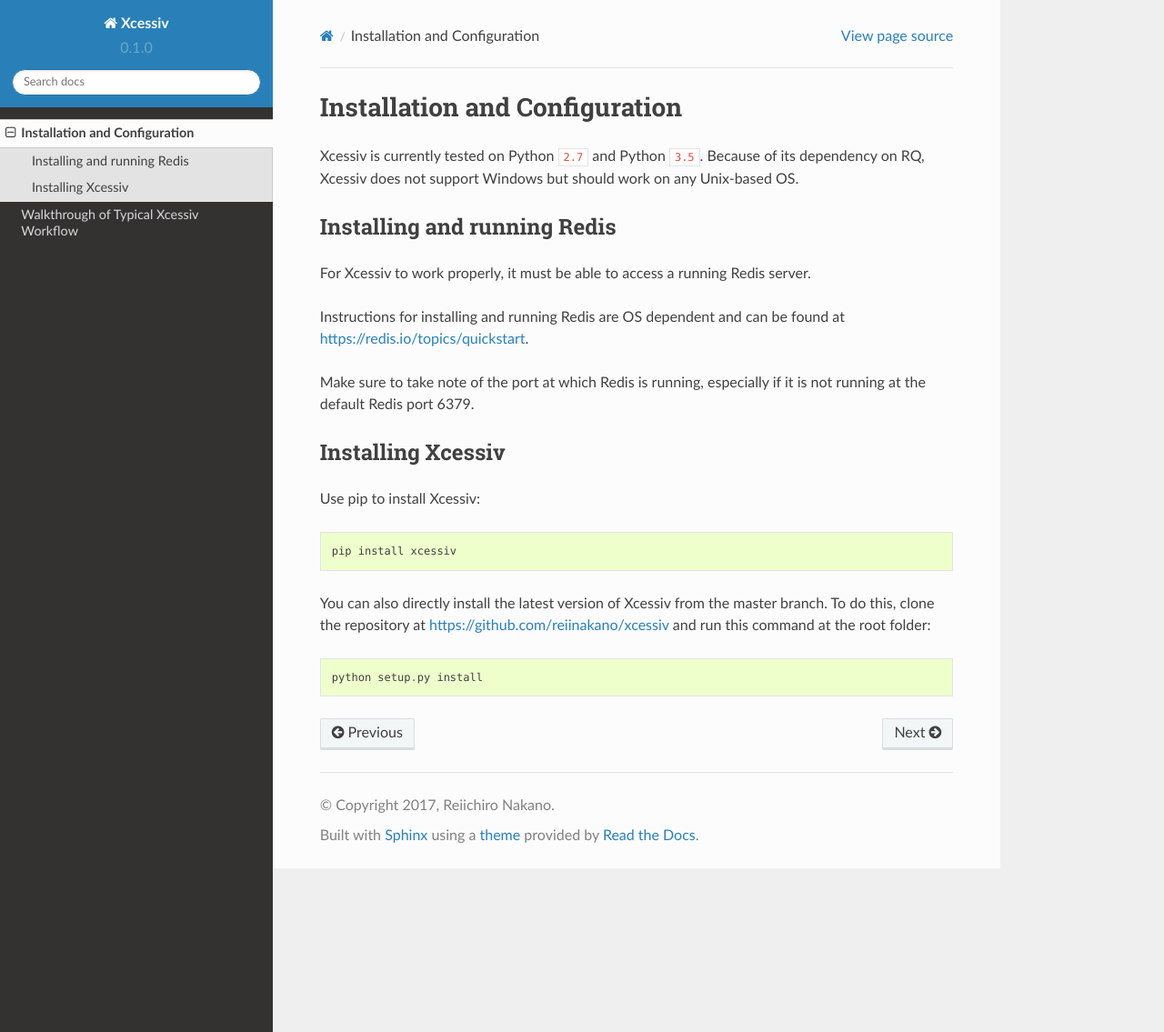
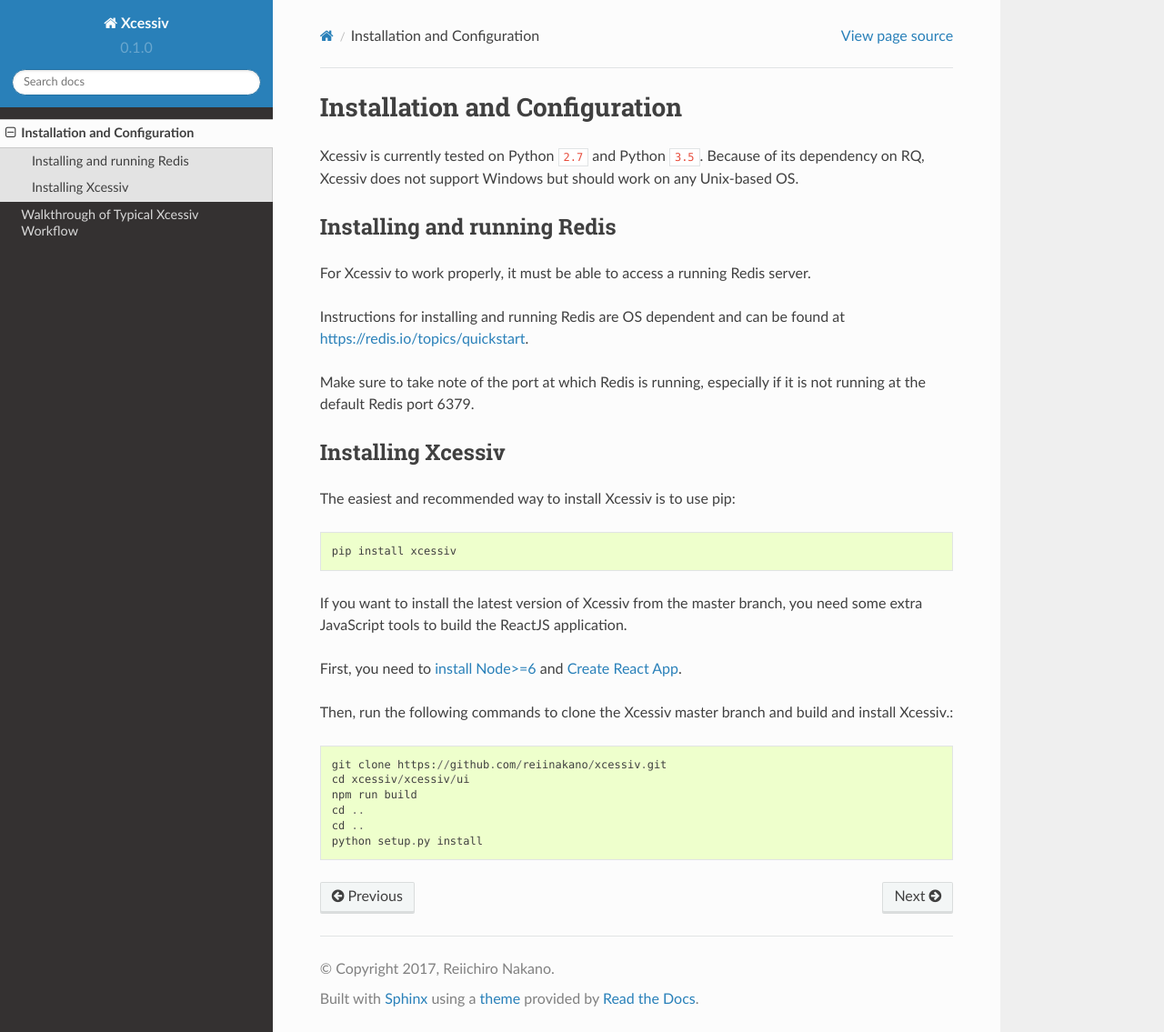
Before and after one commit to reiinakano/xcessiv, a Sphinx documentation site: the page built from docs/installation.rst, in a window 1280 px wide and 1135 px high. Shown: the whole window at 91% size. Built offline with Sphinx 7.4.7 and the Read the Docs theme 2.0.0, drawn with Linux system fonts in a browser that asks for light colours.

Commit message:
update installation instructions

```diff
--- a/docs/installation.rst
+++ b/docs/installation.rst
@@ -15,10 +15,19 @@
 Installing Xcessiv
 ------------------
 
-Use pip to install Xcessiv::
+The easiest and recommended way to install Xcessiv is to use pip::
 
    pip install xcessiv
 
-You can also directly install the latest version of Xcessiv from the master branch. To do this, clone the repository at https://github.com/reiinakano/xcessiv and run this command at the root folder::
+If you want to install the latest version of Xcessiv from the master branch, you need some extra JavaScript tools to build the ReactJS application.
 
+First, you need to `install Node>=6 <https://docs.npmjs.com/getting-started/installing-node>`_ and `Create React App <https://github.com/facebookincubator/create-react-app#getting-started>`_.
+
+Then, run the following commands to clone the Xcessiv master branch and build and install Xcessiv.::
+
+   git clone https://github.com/reiinakano/xcessiv.git
+   cd xcessiv/xcessiv/ui
+   npm run build
+   cd ..
+   cd ..
    python setup.py install
```
